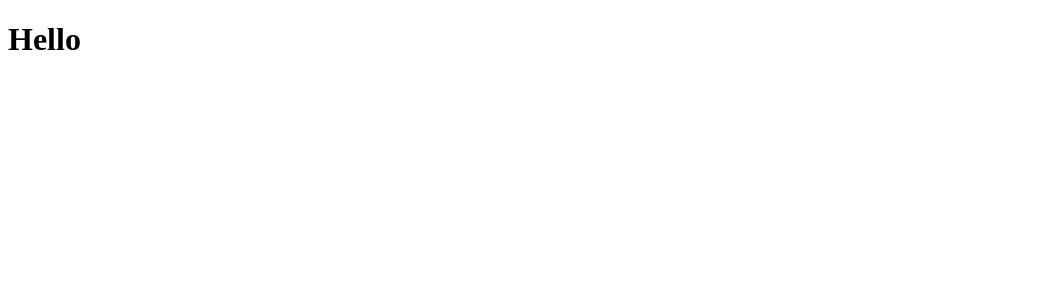
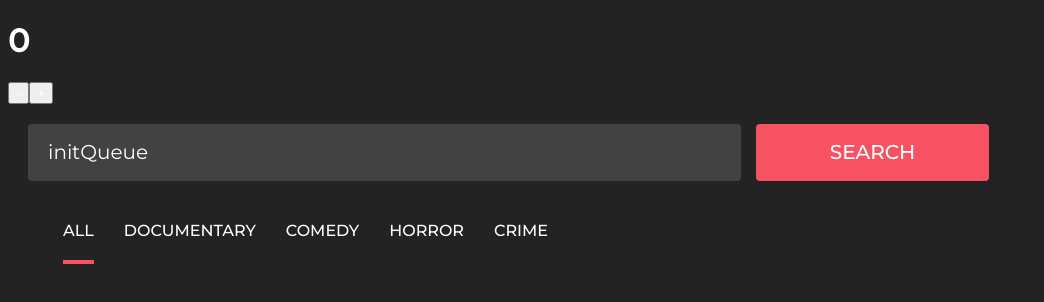
Before and after one commit to Globus007/MovieApp, a React (Create React App) app: page / in a window 1280 px wide. Shown: the top 302 px of the page, without its empty margins (0-1044 px from the left). Built offline with nearby package versions, Linux system fonts and the light colour scheme.

Commit message:
feat: add Counter, SearchForm and GenreSelect components

```diff
--- a/public/index.html
+++ b/public/index.html
@@ -8,6 +8,9 @@
       name="description"
       content="Web site created using create-react-app"
     />
+    <link rel="preconnect" href="https://fonts.googleapis.com">
+    <link rel="preconnect" href="https://fonts.gstatic.com" crossorigin>
+    <link href="https://fonts.googleapis.com/css2?family=Montserrat:wght@300;400;500&display=swap" rel="stylesheet">
     <title>React App</title>
   </head>
   <body>
--- a/src/App.js
+++ b/src/App.js
@@ -1,5 +1,28 @@
+import { Counter } from './components/Counter/Counter';
+import { SearchForm } from './components/SearchForm/SearchForm';
+import './index.css';
+import { GenreSelect } from './components/GenreSelect/GenreSelect';
+import { useState } from 'react';
+
 function App() {
-  return <h1>Hello</h1>;
+  const genders = ['all', 'documentary', 'comedy', 'horror', 'crime'];
+  const [selected, setSelected] = useState('all');
+
+  const onSearch = (queue) => {
+    console.log(queue);
+  };
+
+  const onSelect = (gender) => {
+    setSelected(gender);
+  };
+
+  return (
+    <>
+      <Counter count={0} />
+      <SearchForm initialQuery={'initQueue'} onSearch={onSearch} />
+      <GenreSelect genders={genders} selected={selected} onSelect={onSelect} />
+    </>
+  );
 }
 
 export default App;
--- /dev/null
+++ b/src/components/Counter/Counter.js
@@ -0,0 +1,26 @@
+import React from 'react';
+
+export class Counter extends React.Component {
+  constructor(props) {
+    super(props);
+    this.state = this.props;
+  }
+
+  increment = () => {
+    this.setState({ count: this.state.count + 1 });
+  };
+
+  decrement = () => {
+    this.setState({ count: this.state.count - 1 });
+  };
+
+  render() {
+    return React.createElement(
+      'div',
+      null,
+      React.createElement('h1', null, this.state.count),
+      React.createElement('button', { onClick: this.decrement }, '-'),
+      React.createElement('button', { onClick: this.increment }, '+'),
+    );
+  }
+}
--- /dev/null
+++ b/src/components/GenreSelect/GenreSelect.jsx
@@ -0,0 +1,25 @@
+import React from 'react';
+import styles from './GenreSelect.module.css';
+
+export const GenreSelect = ({ genders, selected, onSelect }) => {
+  return (
+    <ul className={styles.ul}>
+      {genders.map((gender) => {
+        let className = styles.li;
+        if (selected === gender) {
+          className = [styles.li, styles.selected].join(' ');
+        }
+
+        return (
+          <li
+            className={className}
+            key={gender}
+            onClick={onSelect.bind(null, gender)}
+          >
+            {gender}
+          </li>
+        );
+      })}
+    </ul>
+  );
+};
--- /dev/null
+++ b/src/components/GenreSelect/GenreSelect.module.css
@@ -0,0 +1,22 @@
+.ul {
+    display: flex;
+}
+
+.li {
+    padding-bottom: 19px;
+    margin: 20px 15px;
+
+    font-weight: 500;
+    font-size: 16px;
+    line-height: 20px;
+
+
+    text-transform: uppercase;
+
+    list-style: none;
+    cursor: pointer;
+}
+
+.selected {
+    border-bottom: 4px solid #F65261;
+}
--- /dev/null
+++ b/src/components/SearchForm/SearchForm.jsx
@@ -0,0 +1,24 @@
+import React, { useState } from 'react';
+import styles from './SearchForm.module.css';
+
+export const SearchForm = ({ initialQuery, onSearch }) => {
+  const [query, setQuery] = useState(initialQuery);
+
+  const handleChange = (event) => {
+    setQuery(event.target.value);
+  };
+
+  return (
+    <div className={styles.div}>
+      <input
+        placeholder={'What do you want to watch?'}
+        className={styles.input}
+        value={query}
+        onChange={handleChange}
+      />
+      <button className={styles.button} onClick={onSearch.bind(null, query)}>
+        search
+      </button>
+    </div>
+  );
+};
--- /dev/null
+++ b/src/components/SearchForm/SearchForm.module.css
@@ -0,0 +1,44 @@
+.div {
+margin: 20px;
+}
+
+.input {
+    width: 713px;
+    height: 57px;
+
+    padding: 15px 20px;
+
+    background-color: #424242;
+    font-weight: 400;
+    font-size: 20px;
+    line-height: 24px;
+
+    color: #FFFFFF;
+
+    border: 0;
+    border-radius: 4px;
+    box-sizing: border-box;
+}
+
+.input:focus, .input:focus-visible {
+    outline: 0;
+}
+
+.button {
+    width: 233px;
+    height: 57px;
+
+    margin-left: 15px;
+
+    font-weight: 500;
+    font-size: 20px;
+    line-height: 24px;
+    text-align: center;
+    text-transform: uppercase;
+
+    border: 0;
+    border-radius: 4px;
+
+    background: #F65261;
+    cursor: pointer;
+}
--- /dev/null
+++ b/src/index.css
@@ -0,0 +1,8 @@
+* {
+    font-family: 'Montserrat', serif;
+    color: #FFFFFF;
+}
+
+body {
+    background-color: #232323;
+}
```
